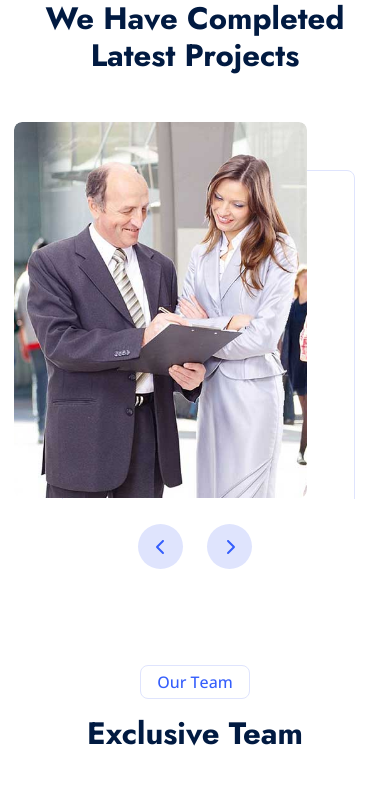
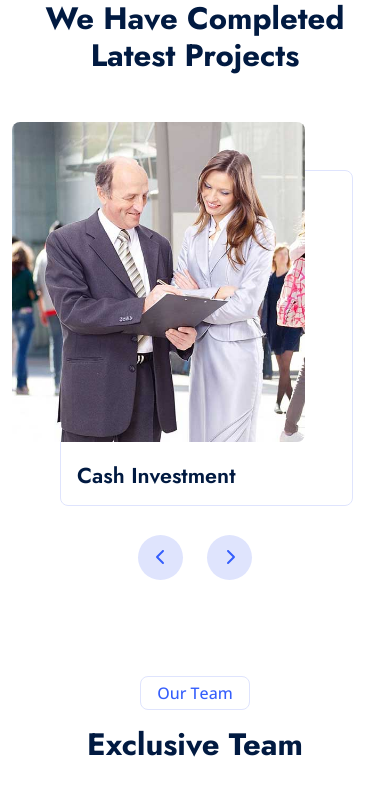
Before and after one commit to idembele70/finanza, a React (Create React App) app: page / in a window 390 px wide. Shown: the part 6900-7709 px from the top of the page. Built offline with nearby package versions, Linux system fonts and the light colour scheme.

Commit message:
[Team] &  [Projects]
[Team] Design done, [Projects] I have make the code more cleaner by deleting the height absolute value on each breakpoints.

```diff
--- a/src/components/Projects.tsx
+++ b/src/components/Projects.tsx
@@ -22,53 +22,15 @@ const Container = styled(WrapperContainer)`
 `;
 const CardContainer = styled(Slider)`
   width: 100%;
-
   .slick-slide {
+    box-sizing: border-box;
     padding-right: 25px;
-    box-sizing: border-box;
-    ${smDown({
-      paddingRight: 25,
-      marginLeft: 1,
-    })}
-  }
-  .slick-list {
-    height: 455px;
-    ${xlDown({
-      height: 400,
-    })}
-    ${lgDown({
-      height: 330,
-    })}
-    ${mdDown({
-      height: 377,
-    })}
-    ${smDown({
-      maxHeight: 574,
-    })}
-    ${xsDown({
-      maxHeight: 440,
-    })}
   }
 `;
 const Card = styled.div`
   position: relative;
-  width: 100%;
-  height: 455px;
-  ${xlDown({
-    height: 400,
-  })}
-  ${lgDown({
-    height: 330,
-  })}
-  ${mdDown({
-    height: 377,
-  })}
-  ${smDown({
-    height: 377,
-  })}
-  ${xsDown({
-    height: 440,
-  })}
+  padding-right: 48px;
+  padding-bottom: 48px;
   &:hover {
     & a {
       background-color: rgba(255, 255, 255, 0.5);
@@ -84,7 +46,7 @@ const Card = styled.div`
     }
   }
 `;
-const CardImgContainer = styled.div`
+const CardLinkContainer = styled.div`
   position: absolute;
   left: 0;
   top: 0;
@@ -115,8 +77,9 @@ const CardLink = styled(Link)`
 `;
 const CardImage = styled.img`
   width: 100%;
-  height: 100%;
-  object-fit: cover;
+  margin-bottom: 16px;
+  height: auto;
+  object-fit: contain;
   border-radius: ${({ theme }) => theme.borderRadius};
 `;
 
@@ -174,7 +137,7 @@ const Projects = () => {
         settings: {
           centerMode: true,
           slidesToShow: 1,
-          centerPadding: "150px",
+          centerPadding: "170px",
         },
       },
       {
@@ -182,6 +145,7 @@ const Projects = () => {
         settings: {
           centerMode: false,
           slidesToShow: 1,
+          centerPadding: "0px",
         },
       },
     ],
@@ -198,11 +162,11 @@ const Projects = () => {
       <CardContainer ref={slideEl} {...settings}>
         {[1, 2, 3, 4].map((idx) => (
           <Card>
-            <CardImgContainer>
+            <CardImage src={`${imgbaseUrl}service-${idx}.jpg`} />
+            <CardLinkContainer>
               <CardLink to="/" />
-              <CardImage src={`${imgbaseUrl}service-${idx}.jpg`} />
               <CardIcon icon={["fas", "link"]} />
-            </CardImgContainer>
+            </CardLinkContainer>
             <CardBg>
               <TitleH4>Cash Investment</TitleH4>
             </CardBg>
--- a/src/components/Team.tsx
+++ b/src/components/Team.tsx
@@ -33,15 +33,17 @@ const CardWrapper = styled.div`
     flexBasis: "100%",
   })}
   padding: 0 12px;
-  //&:not(:last-of-type) {
-  //  margin-right: 24px;
-  //}
+  padding-top: 24px;
+  &:first-of-type {
+    ${smDown({
+      paddingTop: 0,
+    })}
+  }
 `;
 const Card = styled.div`
   padding: 64px 0;
   width: 100%;
   position: relative;
-  margin-top: 24px;
   &:hover {
     & > div {
       background-color: ${({ theme }) => theme.palette.primary.main};
```
